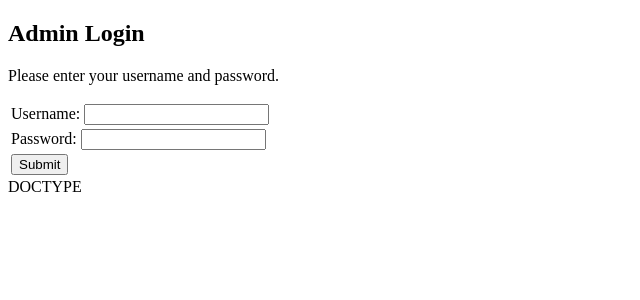
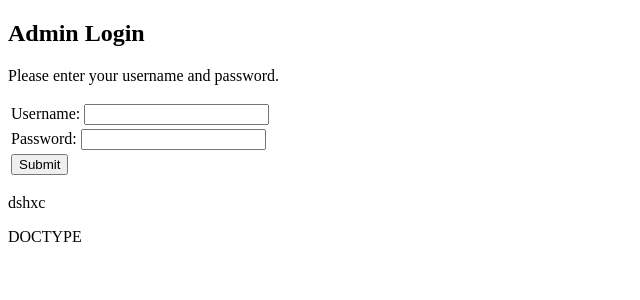
Before and after one commit to TusharPatell/Intership_copy, a Python web app: template base/templates/login.html in a window 1280 px wide. Shown: the top 300 px of the page, without its empty margins (0-640 px from the left). Run offline with Jinja, Linux system fonts and the light colour scheme; the template is opened without the code that fills it, so the values that code supplies are empty.

Commit message:
Here si the updated code

```diff
--- a/base/templates/login.html
+++ b/base/templates/login.html
@@ -33,5 +33,6 @@
             </table>
         </form>
     </div>
+    <p>dshxc</p>
 </body>
 </html>DOCTYPE
```
